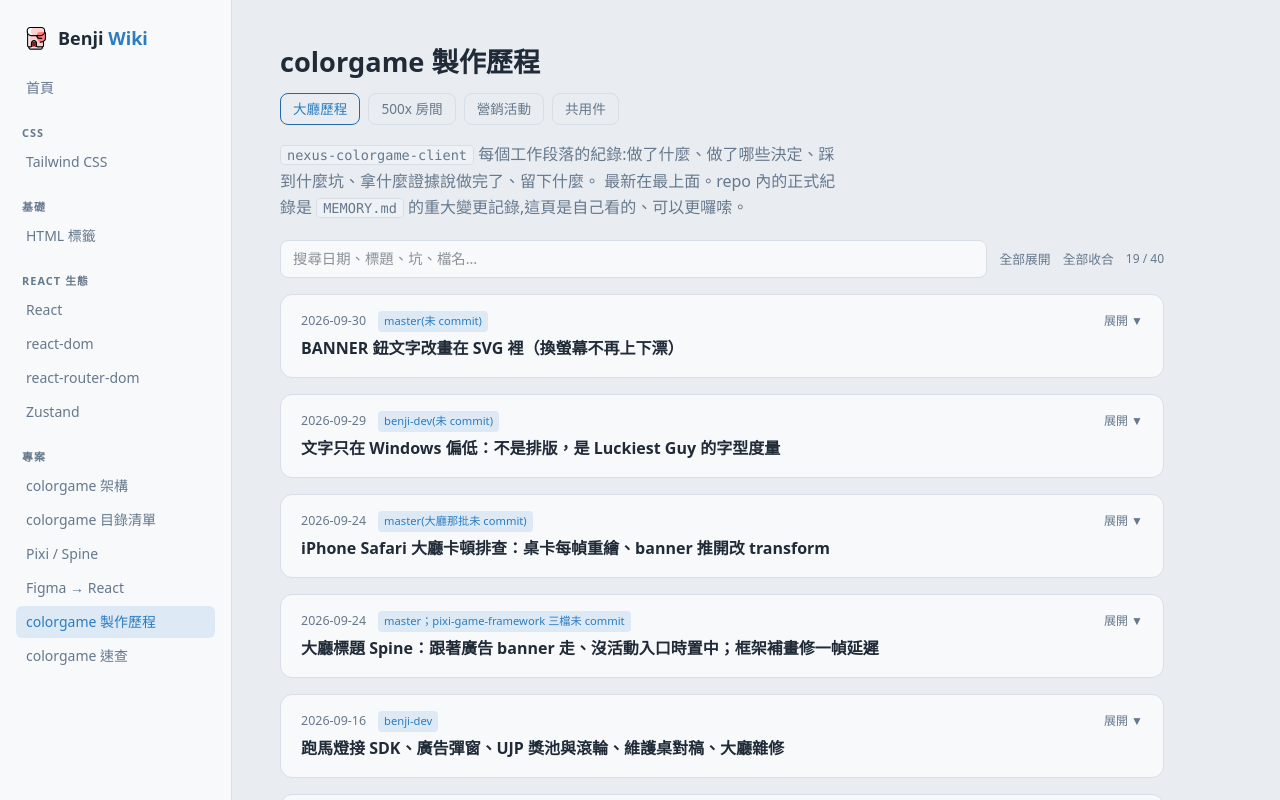
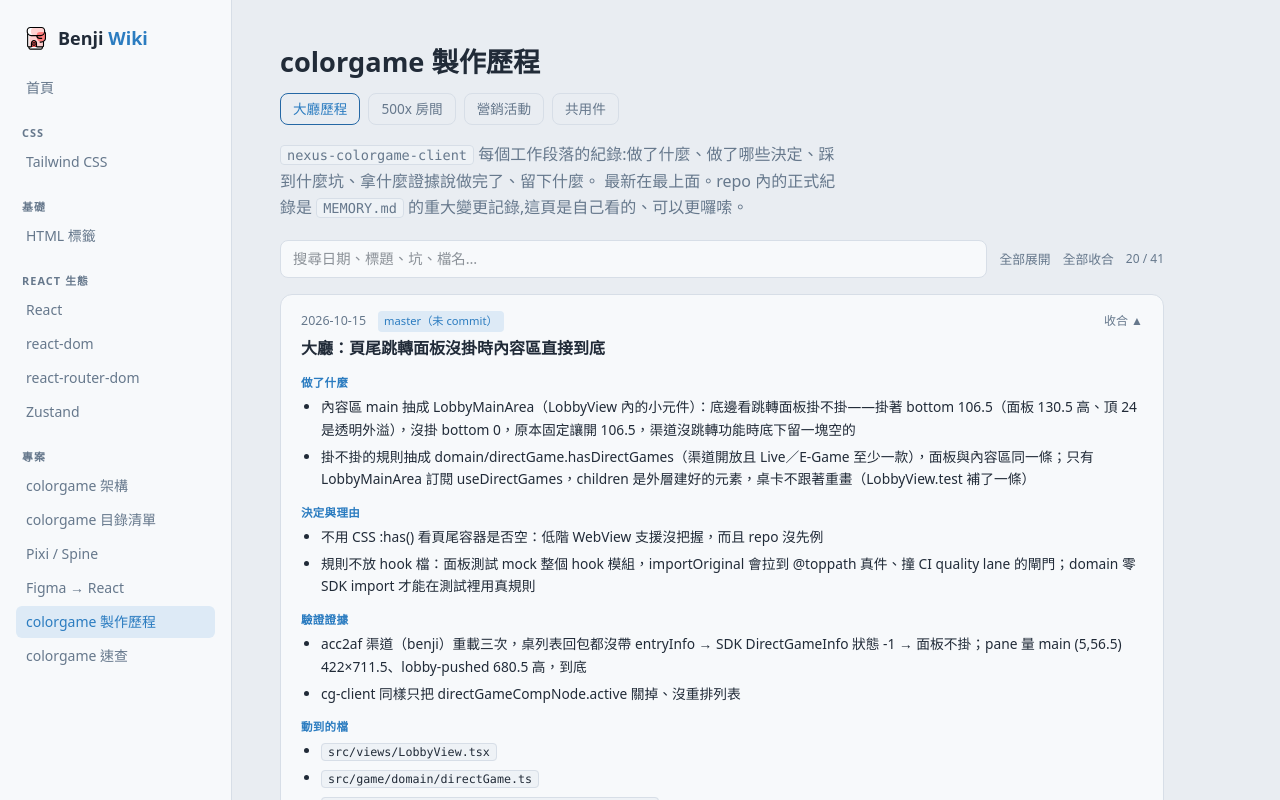
Before and after one commit to f840214/benji-wiki, a React (Vite) app: page /#/colorgame-log in a window 1280 px wide. Shown: the top 800 px of the page. Built offline with nearby package versions, Linux system fonts and the light colour scheme.

Commit message:
colorgame-log：大廳頁尾跳轉面板沒掛時內容區直接到底

```diff
--- a/src/pages/ColorGameLogPage.jsx
+++ b/src/pages/ColorGameLogPage.jsx
@@ -16,6 +16,25 @@ import Code from '../components/Code.jsx'
 //   links    相關頁 / 文件([[文字, href]])
 
 const ENTRIES = [
+  {
+    date: '2026-10-15',
+    title: '大廳：頁尾跳轉面板沒掛時內容區直接到底',
+    branch: 'master（未 commit）',
+    summary: [
+      '內容區 main 抽成 LobbyMainArea（LobbyView 內的小元件）：底邊看跳轉面板掛不掛——掛著 bottom 106.5（面板 130.5 高、頂 24 是透明外溢），沒掛 bottom 0，原本固定讓開 106.5，渠道沒跳轉功能時底下留一塊空的',
+      '掛不掛的規則抽成 domain/directGame.hasDirectGames（渠道開放且 Live／E-Game 至少一款），面板與內容區同一條；只有 LobbyMainArea 訂閱 useDirectGames，children 是外層建好的元素，桌卡不跟著重畫（LobbyView.test 補了一條）',
+    ],
+    decisions: [
+      '不用 CSS :has() 看頁尾容器是否空：低階 WebView 支援沒把握，而且 repo 沒先例',
+      '規則不放 hook 檔：面板測試 mock 整個 hook 模組，importOriginal 會拉到 @toppath 真件、撞 CI quality lane 的閘門；domain 零 SDK import 才能在測試裡用真規則',
+    ],
+    evidence: [
+      'acc2af 渠道（benji）重載三次，桌列表回包都沒帶 entryInfo → SDK DirectGameInfo 狀態 -1 → 面板不掛；pane 量 main (5,56.5) 422×711.5、lobby-pushed 680.5 高，到底',
+      'cg-client 同樣只把 directGameCompNode.active 關掉、沒重排列表',
+    ],
+    files: ['src/views/LobbyView.tsx', 'src/game/domain/directGame.ts', 'src/views/lobby/directGame/DirectGamePanel.tsx'],
+    links: [],
+  },
   {
     topic: 'shared',
     date: '2026-10-15',
```
